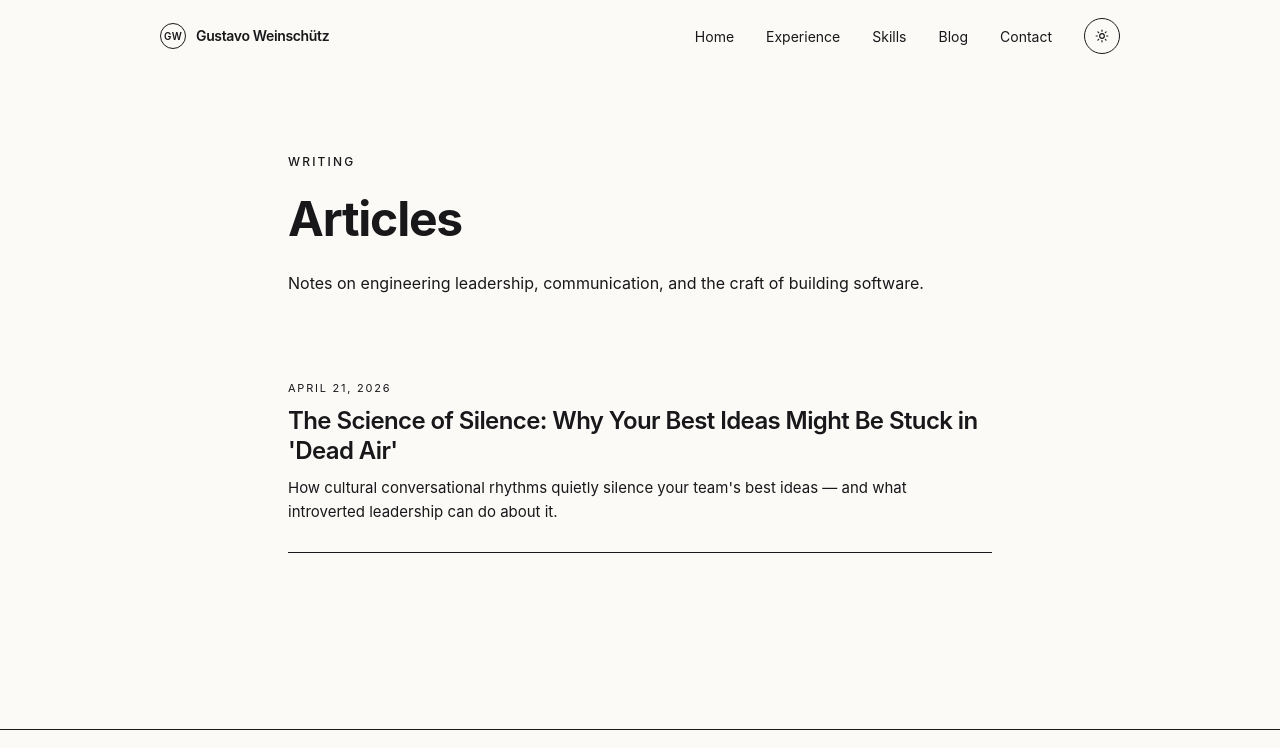
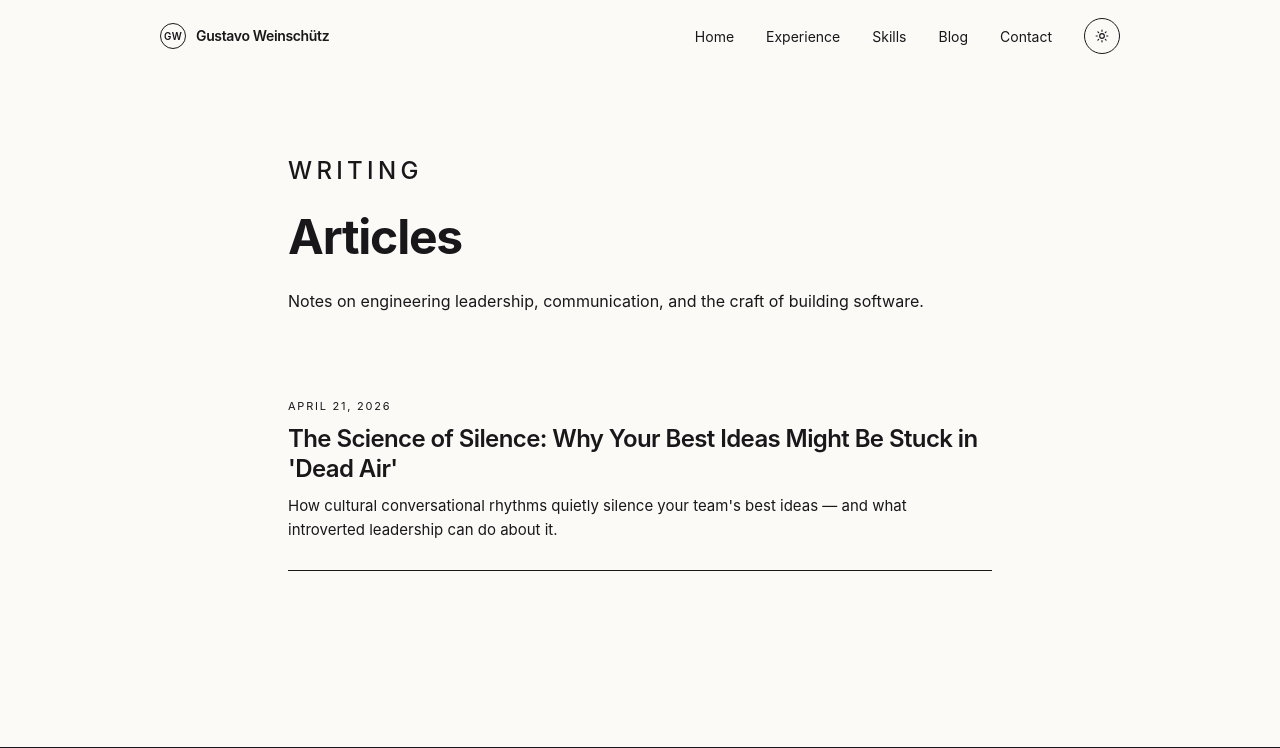
Before and after one commit to gpweins/weinschutz, an Astro site: page /weinschutz/blog in a window 1280 px wide. Shown: the top 748 px of the page. Built offline with nearby package versions, Linux system fonts and the light colour scheme; Astro itself is replaced by a stand-in of ours; no server answers.

Commit message:
fix: modify section header size

```diff
--- a/src/components/Eyebrow.astro
+++ b/src/components/Eyebrow.astro
@@ -1,5 +1,5 @@
 ---
 ---
 <p
-  class="m-0 text-[12px] font-medium uppercase tracking-[0.18em] text-[--color-accent]"
+  class="m-0 text-[24px] font-medium uppercase tracking-[0.18em] text-[--color-accent]"
 ><slot /></p>
```
